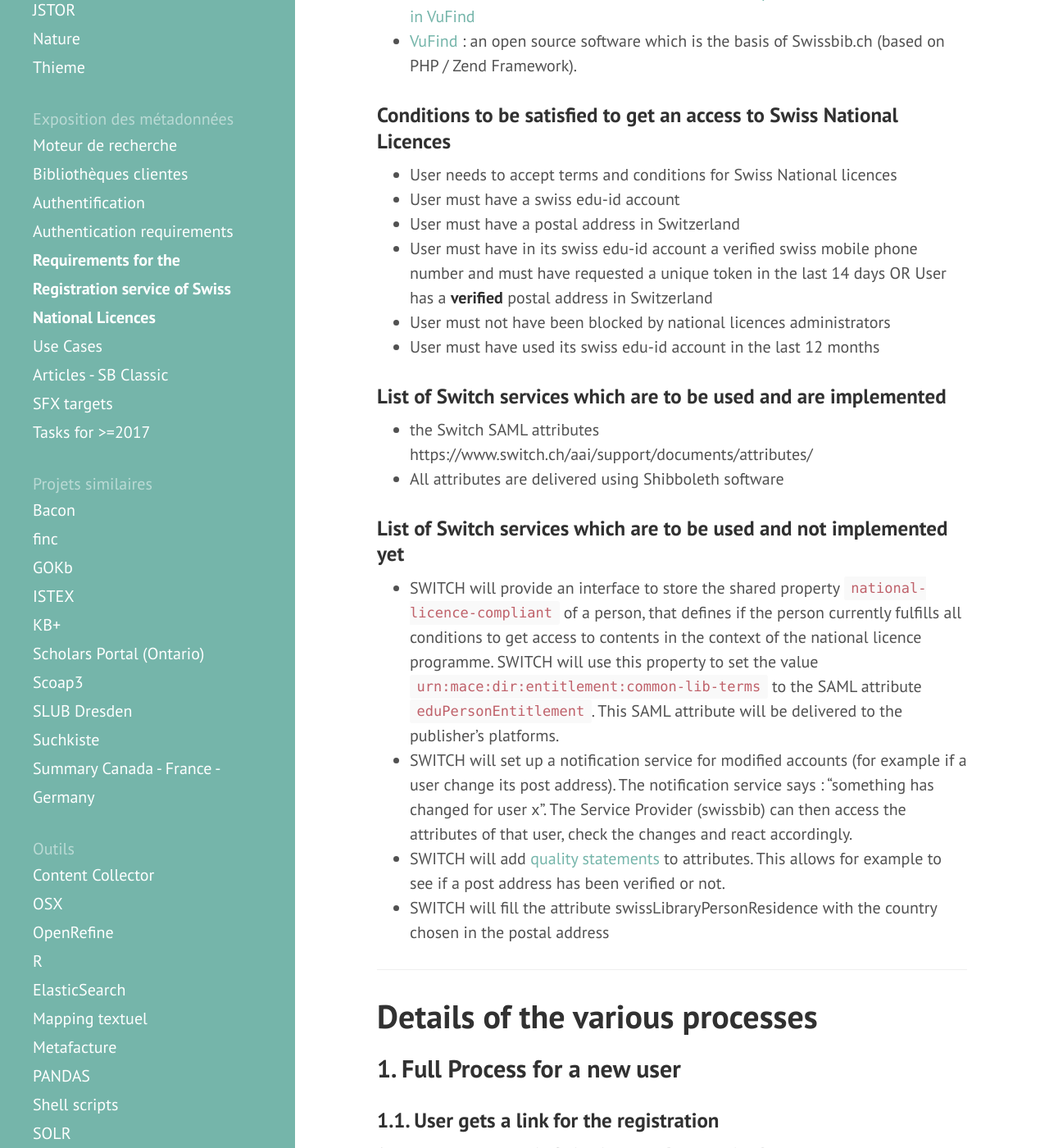
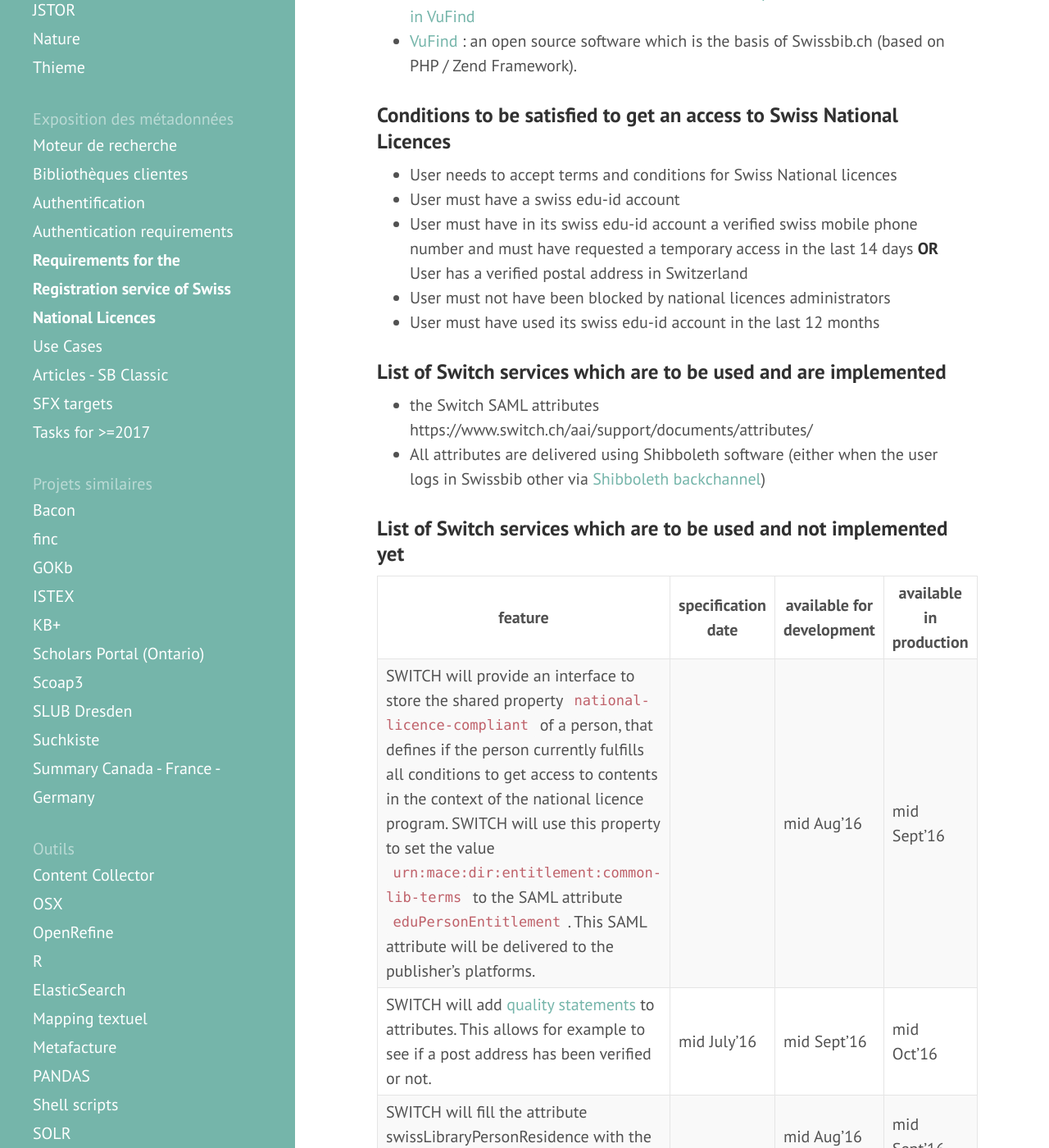
Before and after one commit to swissbib/metadataNationalLicencesDocumentation, a Jekyll site: the page built from pages/output/03cauthentication-requirements-registration-service.md, in a window 1280 px wide and 1400 px high, scrolled down 1169 px. Shown: the whole window at 82% size. Built offline with Jekyll 4.4.1, drawn with Linux system fonts in a browser that asks for light colours; some of the changed text lies outside the part shown.

Commit message:
simplify workflow after discussion with switch and the consortium

```diff
--- a/pages/output/03cauthentication-requirements-registration-service.md
+++ b/pages/output/03cauthentication-requirements-registration-service.md
@@ -38,8 +38,7 @@ The technical stack is
 
  * User needs to accept terms and conditions for Swiss National licences
  * User must have a swiss edu-id account
- * User must have a postal address in Switzerland
- * User must have in its swiss edu-id account a verified swiss mobile phone number and must have requested a unique token in the last 14 days OR User has a **verified** postal address in Switzerland
+ * User must have in its swiss edu-id account a verified swiss mobile phone number and must have requested a temporary access in the last 14 days **OR** User has a verified postal address in Switzerland
  * User must not have been blocked by national licences administrators
  * User must have used its swiss edu-id account in the last 12 months
 
@@ -48,14 +47,15 @@ The technical stack is
 ### List of Switch services which are to be used and are implemented
 
  * the Switch SAML attributes https://www.switch.ch/aai/support/documents/attributes/
- * All attributes are delivered using Shibboleth software
+ * All attributes are delivered using Shibboleth software (either when the user logs in Swissbib other via [Shibboleth backchannel](https://wiki.shibboleth.net/confluence/display/IDP30/SecurityAndNetworking#SecurityAndNetworking-Back-ChannelSupport))
 
 ### List of Switch services which are to be used and not implemented yet
 
- * SWITCH will provide an interface to store the shared property `national-licence-compliant` of a person, that defines if the person currently fulfills all conditions to get access to contents in the context of the national licence programme. SWITCH will use this property to set the value `urn:mace:dir:entitlement:common-lib-terms` to the SAML attribute `eduPersonEntitlement`. This SAML attribute will be delivered to the publisher's platforms.
- * SWITCH will set up a notification service for modified accounts (for example if a user change its post address). The notification service says : “something has changed for user x”. The Service Provider (swissbib) can then access the attributes of that user, check the changes and react accordingly.
- * SWITCH will add [quality statements](https://projects.switch.ch/eduid/about/quality/) to attributes. This allows for example to see if a post address has been verified or not.
- * SWITCH will fill the attribute swissLibraryPersonResidence with the country chosen in the postal address
+feature | specification date | available for development | available in production
+------- | ------------------ | ------------------------- | -----------------------
+SWITCH will provide an interface to store the shared property `national-licence-compliant` of a person, that defines if the person currently fulfills all conditions to get access to contents in the context of the national licence program. SWITCH will use this property to set the value `urn:mace:dir:entitlement:common-lib-terms` to the SAML attribute `eduPersonEntitlement`. This SAML attribute will be delivered to the publisher's platforms.||mid Aug'16|mid Sept'16
+SWITCH will add [quality statements](https://projects.switch.ch/eduid/about/quality/) to attributes. This allows for example to see if a post address has been verified or not.|mid July'16|mid Sept'16|mid Oct'16
+SWITCH will fill the attribute swissLibraryPersonResidence with the country chosen in the postal address||mid Aug'16|mid Sept'16
 
 ---
 
@@ -111,21 +111,31 @@ The user creates a Swiss Edu Id account.
 
 This is what needs to be developed by Snowflake. To be granted access to Swiss National Licences, the conditions described above (page 1) must be satisfied.
 
-![Mockup User Account]({{ site.github.url }}/public/images/swissbib-user-account.jpg)
+Mockup :
+
+![Mockup User Account]({{ site.github.url }}/public/images/swissbib-user-account2.png)
 
 Here is what needs to be done in more details.
 
+
+**Option 1 : Temporary access**
+
+1. allow user to activate its temporary access valid 14 days. This can only be requested once. To be able to request this, the user needs to have a verified **swiss** (number begins with +41 79, 78, 77, ???) mobile phone number in its swiss edu-id account.
+
+**Option 2 : Permanent access**
+
+1. check if the shibboleth attribute `swissLibraryPersonResidence` has the value `CH` (Switzerland). If the value is missing, request user to fill its attribute `homePostalAddress` in Swiss EduId. If the value is in a foreign country, tell the user that this service is only for swiss residents.
+2. check if the [quality level](https://projects.switch.ch/eduid/about/faq/#get-quality-attr) of the shibboleth attribute `homePostalAddress` is `verified`. If not, allow user to request a verification of postal address (the verification is than done by Switch, but the request is on the Registration Service side)
+
+**Always**
 1. allow user to accept terms and conditions for Swiss National Licences (checkbox). Record that in a local database.
-2. check if the shibboleth attribute `swissLibraryPersonResidence` has the value `CH` (Switzerland). If the value is missing, request user to fill its attribute `homePostalAddress` in Swiss EduId. If the value is in a foreign country, tell the user that this service is only for swiss residents.
-3. check if the [quality level](https://projects.switch.ch/eduid/about/faq/#get-quality-attr) of the shibboleth attribute `homePostalAddress` is `verified`. If not, allow user to request a verification of postal address (the verification is than done by Switch, but the request is on the Registration Service side)
-4. allow user to request a token (valid 14 days) by sms (sms is sent via Switch sms service by sending an email to +4179XXXXXXX@sms.switch.ch using an smtp server from uni basel). The SMS is sent to the phone number registered in the shibboleth `mobile` attribute. The token sent by sms must be entered online by the user and verified by the registration service (swissbib). The token can only be requested once and can only be sent to a swiss mobile phone (number begins with +41 79, 78, 77, ???).
-5. show to the user if its account has been blocked by national licences administrators.
-6. If all conditions are met (see page one), set the flag `national-licence-compliant` using Switch REST API. Display to the user that he is "national-licence-compliant"
+2. show to the user if its account has been blocked by national licences administrators.
+3. If all conditions are met (see page one), set the flag `national-licence-compliant` using Switch REST API. Display to the user that he is "national-licence-compliant"
 
 
 To manage all this process, the details need to be recorded in a database. A small draft follows
 
-edu-id [unique-id](https://www.switch.ch/aai/support/documents/attributes/swissedupersonuniqueid/index.html) (or [persistendId](https://www.switch.ch/aai/support/documents/attributes/edupersontargetedid/index.html)) | conditions accepted | request temporary access with sms on swiss mobile phone | date/time of end of validity | user is blocked | post adress | name, phone number, country... ? | last swiss edu_id activity
+edu-id [unique-id](https://www.switch.ch/aai/support/documents/attributes/swissedupersonuniqueid/index.html) (or [persistendId](https://www.switch.ch/aai/support/documents/attributes/edupersontargetedid/index.html)) | conditions accepted | request temporary access with sms on swiss mobile phone | End of validity of temporary access | user is blocked | post adress | name, phone number, country... ? | last swiss edu_id activity
 --- | --- | --- | --- | --- | ---- |
 8247315@eduid.ch | yes | yes | 8.4.2016 at 18h30 | no | Rue Faller 2, 1202 Geneve | &nbsp; | 1.5.2015
 8783431@eduid.ch | yes | no | | yes | Novartis Campus, 4056 Basel | &nbsp; | 1.12.2015
@@ -151,9 +161,9 @@ This will be stored in the existing VuFind Database (MySQL). One option would be
 
 Develop a web interface that allows National Licences administrators (2-3 people from the Consortium) to :
 
- * block a user
- * see the list of registered users (and maybe extract a list)
- * display the total number of currently registered users for swiss national licences
+ * ~~block a user~~ (this will be done manually in the database, shouldn't happen more than once a year)
+ * see the list of registered users
+ * display the total number of currently registered users for swiss national licences as well as the number of temporary access requested
 
  A good start could be the [libadmin interface](https://github.com/swissbib/libadmin). This interface allows Swissbib Administrators to manage the >900 libraries within Swissbib. It has been developed by Snowflake in April 2013.
 
@@ -163,8 +173,9 @@ Develop a web interface that allows National Licences administrators (2-3 people
 
 ### 2.3 Maintenance Tasks
 
-* once a week, for each National Licence compliant user, get the last activity date from swiss edu-id (probably using Switch [Shibboleth Back-Channel](https://wiki.shibboleth.net/confluence/display/IDP30/SecurityAndNetworking#SecurityAndNetworking-Back-ChannelSupport) but that needs to be confirmed). If this is more than one year ago, send an email to the user with a link to extend its account (with some time). To extend its account, the user needs to log in, therefore the system can update the attributes if needed. Otherwise, unset the `national-licence-compliant` flag.
-* once a week, check if the registered accounts have been modified in swiss edu id (using Switch Notification Service and API’s). Especially if the post address has been updated. Update the flag `national-licence-compliant` accordingly in Swiss Edu-Id if needed.
+* once a week, for each National Licence compliant user, update the attributes (last activity date, postal address, country of residence, ...) from Swiss edu-ID (using Switch [Shibboleth Back-Channel](https://wiki.shibboleth.net/confluence/display/IDP30/SecurityAndNetworking#SecurityAndNetworking-Back-ChannelSupport)).
+* If the last activity date is more than one year ago, send an email to the user with a link to extend its account (with some time). To extend its account, the user needs to log in, therefore the system can update the attributes if needed. Otherwise, unset the `national-licence-compliant` flag.
+* If the post address has been updated (either it is not verified any more or it is in a foreign country), update the flag `national-licence-compliant` accordingly in Swiss Edu-Id.
 
 ---
 
```
Also changed, not shown: public/images/swissbib-user-account2.png (added).
